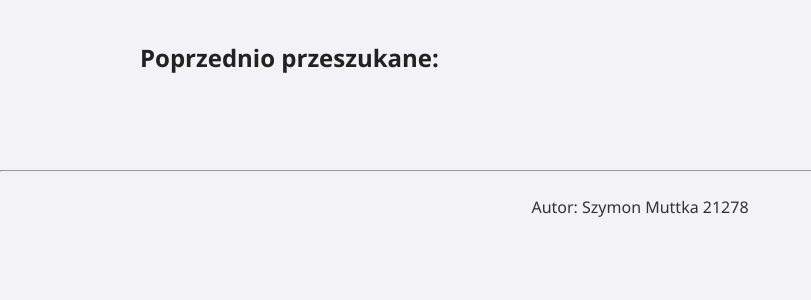
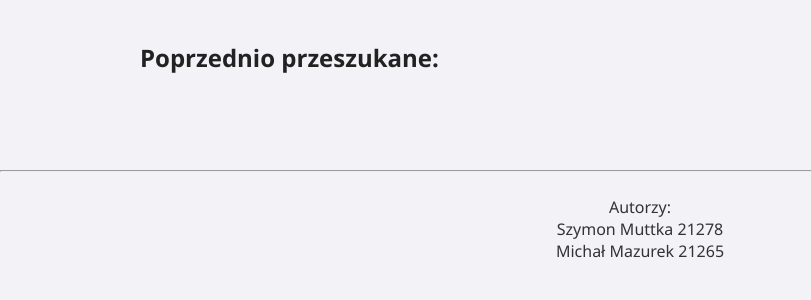
Before and after one commit to SzymonMuttka/Webscraper, a Flask app: page / in a window 1280 px wide. Shown: the part 238-538 px from the top of the page, without its empty margins (0-811 px from the left). Run offline with Flask 3, Linux system fonts and the light colour scheme; data that the repository does not hold is empty.

Commit message:
Update index.html

```diff
--- a/GUI/templates/index.html
+++ b/GUI/templates/index.html
@@ -46,6 +46,10 @@
     {% endfor %}
   </div>
   <hr />
-  <footer>Autor: Szymon Muttka 21278</footer>
+  <footer>
+    Autorzy:<br />
+    Szymon Muttka 21278<br />
+    Michał Mazurek 21265
+  </footer>
 </body>
 </html>
```
